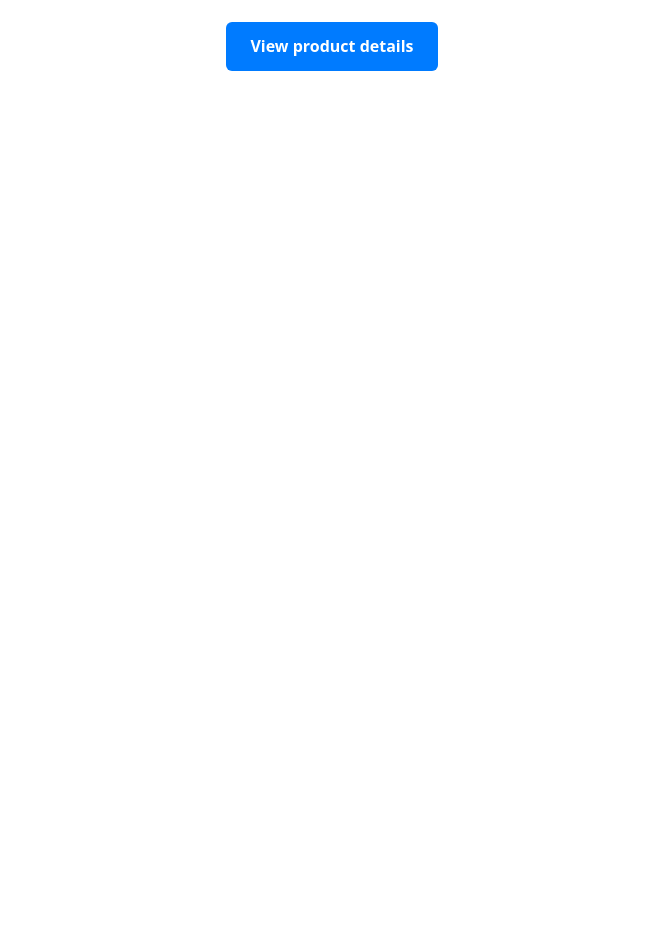
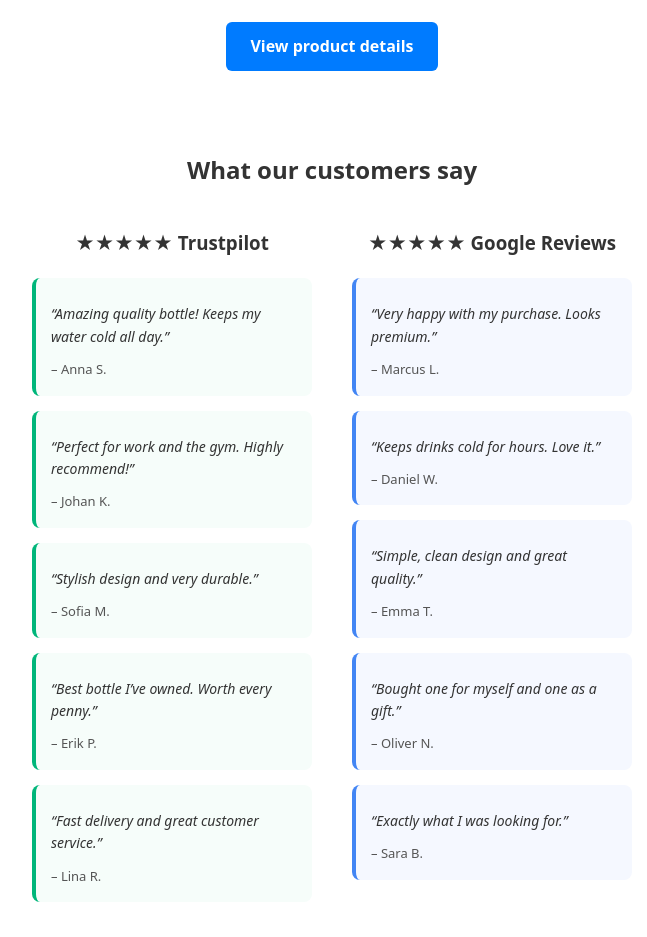
Before and after one commit to ElvisNilssonDev/Group4ScrumAndDone, a plain HTML site: page index.html in a window 1280 px wide. Shown: the part 703-1640 px from the top of the page, without its empty margins (308-955 px from the left). Before the commit the page ends 830 px from the top, so only its background shows below. Drawn offline with Linux system fonts and the light colour scheme; no server answers.

Commit message:
Add Fake google reviews and trustpilot to the homepage

```diff
--- a/index.html
+++ b/index.html
@@ -43,6 +43,74 @@
         <p>
             <a href="product.html" class="cta-button">View product details</a>
         </p>
+<section class="reviews">
+    <h2>What our customers say</h2>
+
+    <div class="reviews-columns">
+
+        <!-- Trustpilot column -->
+        <div class="reviews-column">
+            <h3>★★★★★ Trustpilot</h3>
+
+            <div class="review trustpilot">
+                <p>“Amazing quality bottle! Keeps my water cold all day.”</p>
+                <span>– Anna S.</span>
+            </div>
+
+            <div class="review trustpilot">
+                <p>“Perfect for work and the gym. Highly recommend!”</p>
+                <span>– Johan K.</span>
+            </div>
+
+            <div class="review trustpilot">
+                <p>“Stylish design and very durable.”</p>
+                <span>– Sofia M.</span>
+            </div>
+
+            <div class="review trustpilot">
+                <p>“Best bottle I’ve owned. Worth every penny.”</p>
+                <span>– Erik P.</span>
+            </div>
+
+            <div class="review trustpilot">
+                <p>“Fast delivery and great customer service.”</p>
+                <span>– Lina R.</span>
+            </div>
+        </div>
+
+        <!-- Google column -->
+        <div class="reviews-column">
+            <h3>★★★★★ Google Reviews</h3>
+
+            <div class="review google">
+                <p>“Very happy with my purchase. Looks premium.”</p>
+                <span>– Marcus L.</span>
+            </div>
+
+            <div class="review google">
+                <p>“Keeps drinks cold for hours. Love it.”</p>
+                <span>– Daniel W.</span>
+            </div>
+
+            <div class="review google">
+                <p>“Simple, clean design and great quality.”</p>
+                <span>– Emma T.</span>
+            </div>
+
+            <div class="review google">
+                <p>“Bought one for myself and one as a gift.”</p>
+                <span>– Oliver N.</span>
+            </div>
+
+            <div class="review google">
+                <p>“Exactly what I was looking for.”</p>
+                <span>– Sara B.</span>
+            </div>
+        </div>
+
+    </div>
+</section>
+
 </main>
 
 <script>
--- a/style.css
+++ b/style.css
@@ -76,3 +76,55 @@ main {
     width: 250px;
     height: auto;
 }
+.reviews {
+    margin-top: 60px;
+    text-align: center;
+}
+
+.reviews-columns {
+    display: flex;
+    justify-content: center;
+    gap: 40px;
+    max-width: 1000px;
+    margin: 0 auto;
+}
+
+.reviews-column {
+    width: 100%;
+    max-width: 400px;
+}
+
+.reviews-column h3 {
+    margin-bottom: 20px;
+}
+
+/* Review cards */
+.review {
+    padding: 15px;
+    margin-bottom: 15px;
+    border-radius: 8px;
+    font-size: 14px;
+    text-align: left;
+}
+
+.review p {
+    font-style: italic;
+    margin: 10px 0;
+}
+
+.review span {
+    font-size: 13px;
+    color: #555;
+}
+
+/* Trustpilot look */
+.trustpilot {
+    border-left: 4px solid #00b67a;
+    background-color: #f6fdfa;
+}
+
+/* Google look */
+.google {
+    border-left: 4px solid #4285f4;
+    background-color: #f5f8ff;
+}
```
